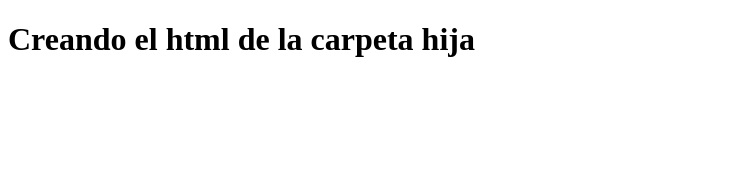
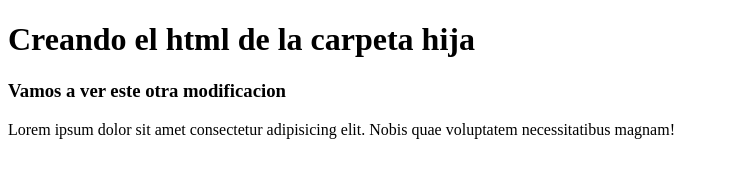
Before and after one commit to waltercastro171163/tareauno, a plain HTML site: page carpetaHija/idex.html in a window 1280 px wide. Shown: the whole page, without its empty margins (0-729 px from the left). Drawn offline with Linux system fonts and the light colour scheme.

Commit message:
cambio a carpetaHija

```diff
--- a/carpetaHija/idex.html
+++ b/carpetaHija/idex.html
@@ -7,5 +7,7 @@
   </head>
   <body>
     <h1>Creando el html de la carpeta hija</h1>
+    <h3>Vamos a ver este otra modificacion</h3>
+    <p>Lorem ipsum dolor sit amet consectetur adipisicing elit. Nobis quae voluptatem necessitatibus magnam!</p>
   </body>
 </html>
```
